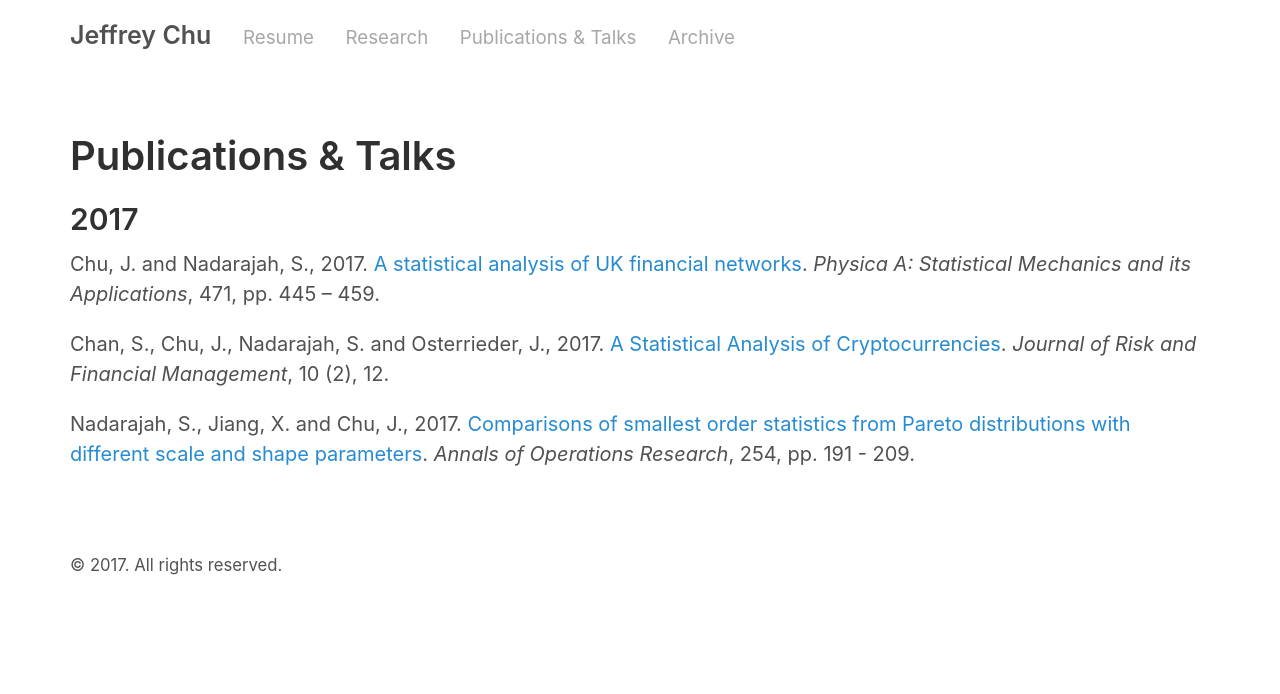
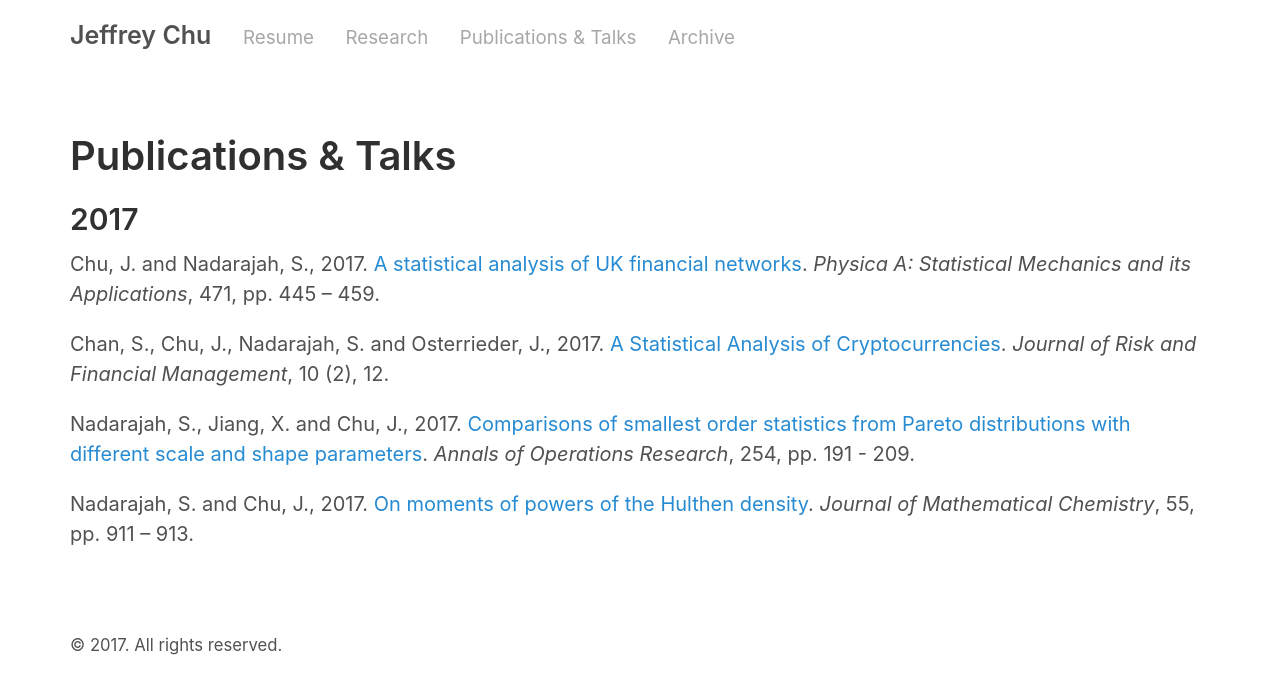
Before and after one commit to jeffrey-chu/jeffrey-chu.github.io, a Jekyll site: the page built from pubtalks.md, in a window 1280 px wide. Shown: the top 694 px of the page. Built offline with Jekyll 4.4.1, drawn with Linux system fonts in a browser that asks for light colours.

Commit message:
Update pubtalks.md

```diff
--- a/pubtalks.md
+++ b/pubtalks.md
@@ -7,3 +7,4 @@ title: Publications & Talks
 <p>Chu, J. and Nadarajah, S., 2017. <a href="https://doi.org/10.1016/j.physa.2016.12.073">A statistical analysis of UK financial networks</a>. <i>Physica A: Statistical Mechanics and its Applications</i>, 471, pp. 445 – 459.</p>
 <p>Chan, S., Chu, J., Nadarajah, S. and Osterrieder, J., 2017. <a href="http://dx.doi.org/10.3390/jrfm10020012">A Statistical Analysis of Cryptocurrencies</a>. <i>Journal of Risk and Financial Management</i>, 10 (2), 12.</p>
 <p>Nadarajah, S., Jiang, X. and Chu, J., 2017. <a href="https://doi.org/10.1007/s10479-017-2444-0">Comparisons of smallest order statistics from Pareto distributions with different scale and shape parameters</a>. <i>Annals of Operations Research</i>, 254, pp. 191 - 209.</p>
+<p>Nadarajah, S. and Chu, J., 2017. <a href="https://doi.org/10.1007/s10910-016-0717-5">On moments of powers of the Hulthen density</a>. <i>Journal of Mathematical Chemistry</i>, 55, pp. 911 – 913.</p>
```
